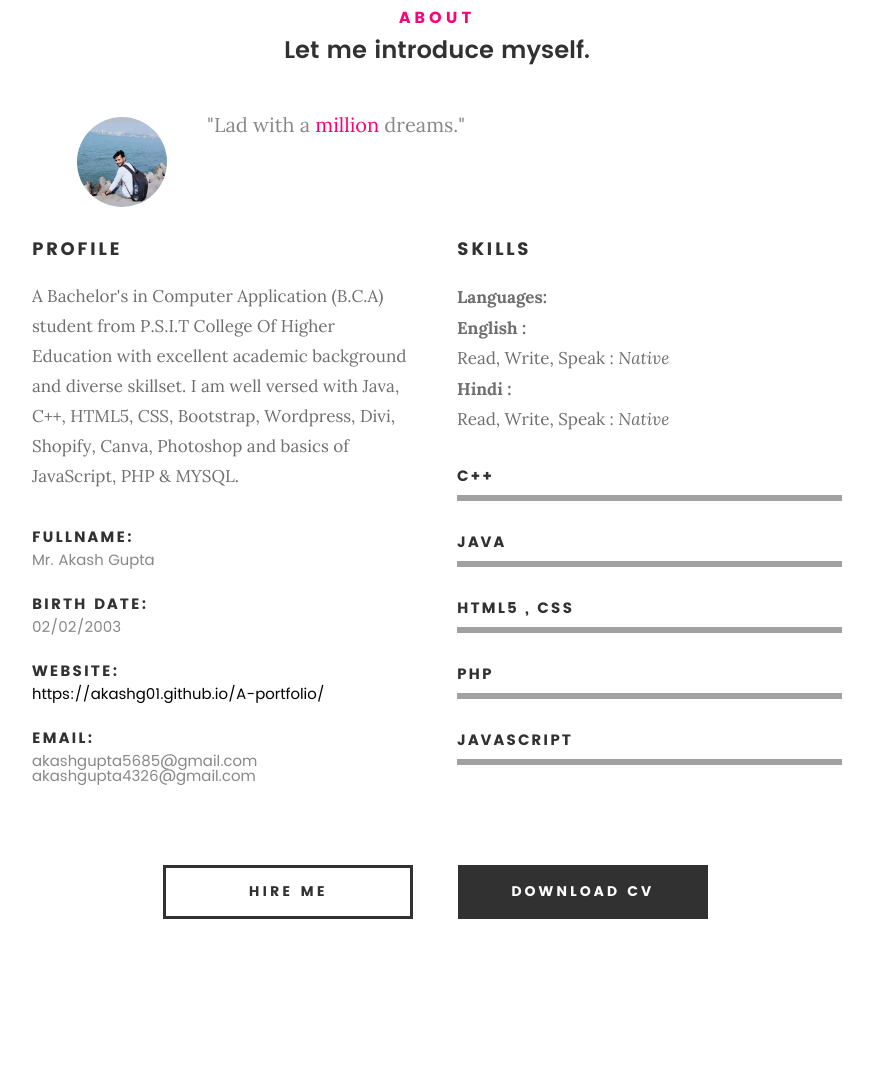
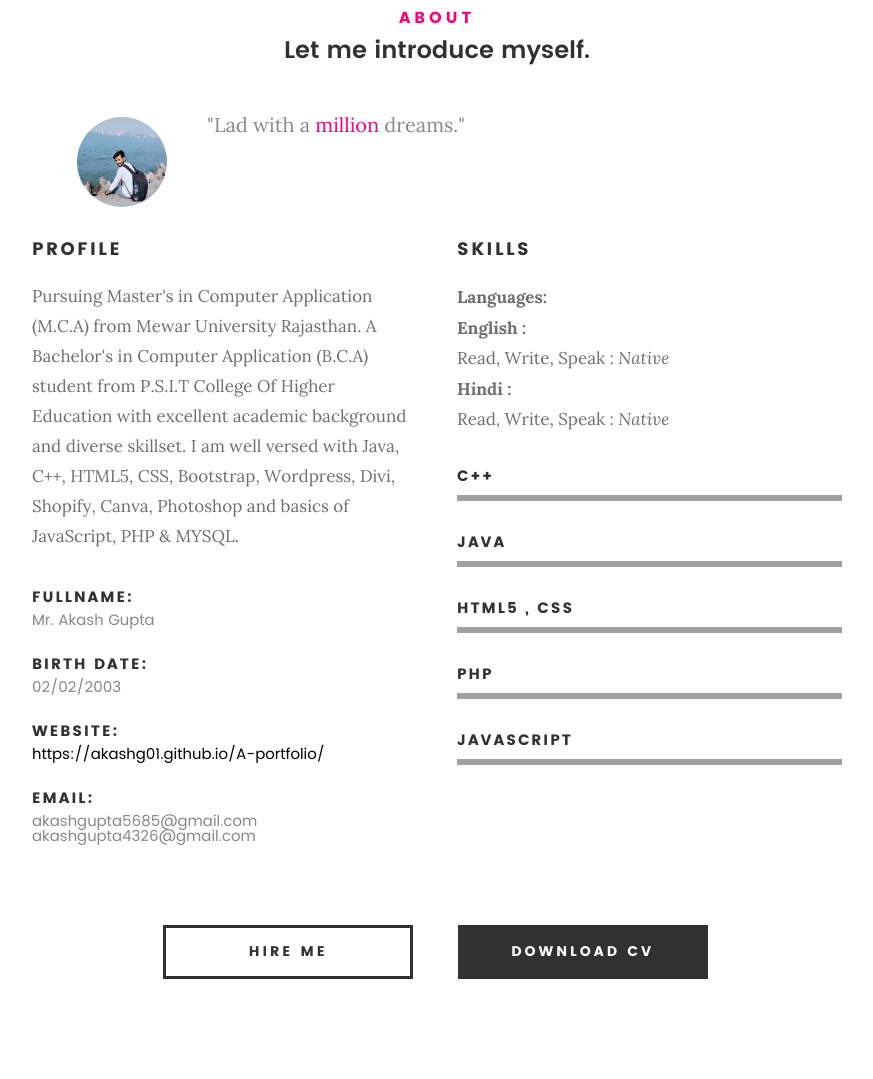
Before and after one commit to akashg01/A-portfolio, a plain HTML site: page index.html in a window 1280 px wide. Shown: the part 917-1996 px from the top of the page, without its empty margins (203-1076 px from the left). Drawn offline with Linux system fonts and the light colour scheme; files whose address does not match are found by name.

Commit message:
Update index.html

```diff
--- a/index.html
+++ b/index.html
@@ -157,7 +157,7 @@
    		<div class="col-six tab-full">
 
    			<h3>Profile</h3>
-                <p>A Bachelor's in Computer Application (B.C.A) student from P.S.I.T College Of Higher Education with excellent academic background and diverse skillset.
+                <p> Pursuing Master's in Computer Application (M.C.A) from Mewar University Rajasthan. A Bachelor's in Computer Application (B.C.A) student from P.S.I.T College Of Higher Education with excellent academic background and diverse skillset.
                    I am well versed with Java, C++, HTML5, CSS, Bootstrap, Wordpress, Divi, Shopify, Canva, Photoshop and basics of JavaScript, PHP & MYSQL.</p>
 
    			<ul class="info-list">
```
